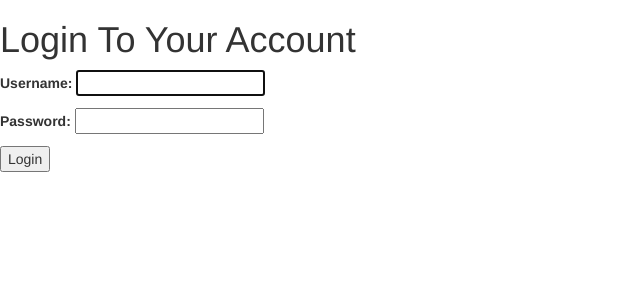
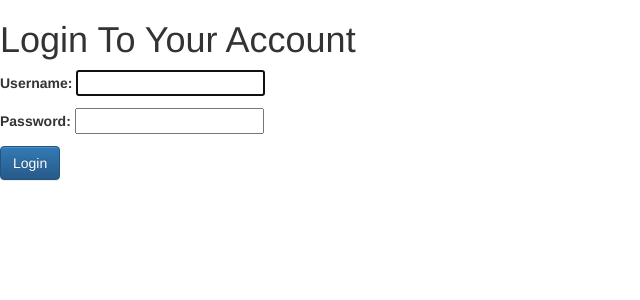
Before and after one commit to apierc2175/django_chat_app, a Django app: page /accounts/login/ in a window 1280 px wide. Shown: the part 156-456 px from the top of the page, without its empty margins (0-640 px from the left). Run offline with Django 3.2, Linux system fonts and the light colour scheme; some libraries are stand-ins or nearby versions.

Commit message:
styled login button

```diff
--- a/accounts/templates/registration/login.html
+++ b/accounts/templates/registration/login.html
@@ -5,6 +5,6 @@
 <form method="post">
   {% csrf_token %}
   {{form.as_p}}
-  <button>Login</button>
+  <button class="btn btn-primary">Login</button>
 </form>
 {% endblock content %}
```
